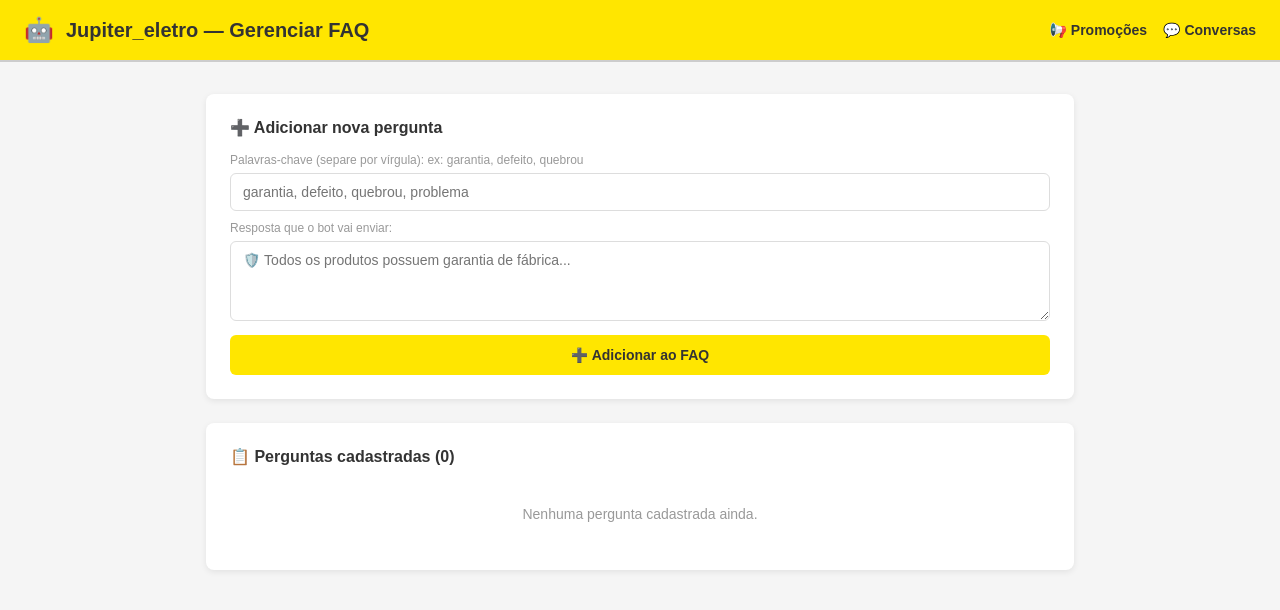
After one commit to GiovaniMN/ml-bot, a FastAPI app: template src/templates/faq.html in a window 1280 px wide. The commit adds this page. Shown: the top 610 px of the page. Run offline with FastAPI, Linux system fonts and the light colour scheme; the template is opened without the code that fills it, so the values that code supplies are empty.

Commit message:
feat: painel com gerenciamento de FAQ e conversas

```diff
--- a/src/main.py
+++ b/src/main.py
@@ -2,12 +2,16 @@ from fastapi import FastAPI
 from src.webhook import router as webhook_router
 from src.auth import router as auth_router
 from src.painel import router as painel_router
+from src.painel_faq import router as faq_router
+from src.painel_conversas import router as conversas_router
 
 app = FastAPI(title="Jupiter_eletro Bot")
 
 app.include_router(auth_router, prefix="/auth")
 app.include_router(webhook_router, prefix="/webhook")
 app.include_router(painel_router, prefix="/painel")
+app.include_router(faq_router, prefix="/painel/faq")
+app.include_router(conversas_router, prefix="/painel/conversas")
 
 @app.get("/")
 def health_check():
--- /dev/null
+++ b/src/templates/faq.html
@@ -0,0 +1,106 @@
+<!DOCTYPE html>
+<html lang="pt-br">
+<head>
+    <meta charset="UTF-8">
+    <title>Jupiter_eletro — FAQ</title>
+    <style>
+        * { box-sizing: border-box; margin: 0; padding: 0; }
+        body { font-family: Arial, sans-serif; background: #f5f5f5; }
+        .header {
+            background: #FFE600;
+            padding: 16px 24px;
+            display: flex;
+            align-items: center;
+            gap: 12px;
+            border-bottom: 2px solid #ccc;
+        }
+        .header h1 { font-size: 20px; color: #333; }
+        .nav { display: flex; gap: 16px; margin-left: auto; }
+        .nav a { text-decoration: none; color: #333; font-weight: bold; font-size: 14px; }
+        .nav a:hover { text-decoration: underline; }
+        .container { max-width: 900px; margin: 32px auto; padding: 0 16px; }
+        .card { background: white; border-radius: 8px; padding: 24px; margin-bottom: 24px; box-shadow: 0 2px 6px rgba(0,0,0,0.08); }
+        .card h2 { font-size: 16px; margin-bottom: 16px; color: #333; }
+        input[type="text"], textarea {
+            width: 100%; padding: 10px 12px;
+            border: 1px solid #ddd; border-radius: 6px;
+            font-size: 14px; font-family: Arial, sans-serif;
+            margin-bottom: 10px;
+        }
+        input[type="text"]:focus, textarea:focus { outline: none; border-color: #FFE600; }
+        textarea { height: 80px; resize: vertical; }
+        .btn { padding: 10px 20px; border: none; border-radius: 6px; cursor: pointer; font-size: 14px; font-weight: bold; }
+        .btn-add { background: #FFE600; color: #333; width: 100%; padding: 12px; }
+        .btn-add:hover { background: #f0d800; }
+        .btn-del { background: #fdecea; color: #c0392b; font-size: 12px; padding: 6px 12px; }
+        .btn-del:hover { background: #f5a9a9; }
+        .faq-item { border: 1px solid #eee; border-radius: 6px; padding: 16px; margin-bottom: 12px; }
+        .faq-item .palavras { font-size: 12px; color: #666; margin-bottom: 6px; }
+        .faq-item .palavras span {
+            background: #f0f0f0; padding: 2px 8px;
+            border-radius: 12px; margin-right: 4px; display: inline-block; margin-bottom: 4px;
+        }
+        .faq-item .resposta { font-size: 14px; color: #333; margin-bottom: 10px; }
+        .faq-item .acoes { display: flex; justify-content: flex-end; }
+        .alerta { padding: 12px 16px; border-radius: 6px; margin-bottom: 16px; font-size: 14px; }
+        .alerta.sucesso { background: #e6f9ee; color: #2d7a4f; border: 1px solid #a8e6c0; }
+        .alerta.erro { background: #fdecea; color: #c0392b; border: 1px solid #f5a9a9; }
+        .vazio { text-align: center; color: #999; padding: 24px; font-size: 14px; }
+        .dica { font-size: 12px; color: #999; margin-bottom: 6px; }
+    </style>
+</head>
+<body>
+<div class="header">
+    <span style="font-size: 24px;">🤖</span>
+    <h1>Jupiter_eletro — Gerenciar FAQ</h1>
+    <div class="nav">
+        <a href="/painel">📢 Promoções</a>
+        <a href="/painel/conversas">💬 Conversas</a>
+    </div>
+</div>
+
+<div class="container">
+    {% if mensagem_sucesso %}
+    <div class="alerta sucesso">✅ {{ mensagem_sucesso }}</div>
+    {% endif %}
+    {% if mensagem_erro %}
+    <div class="alerta erro">❌ {{ mensagem_erro }}</div>
+    {% endif %}
+
+    <div class="card">
+        <h2>➕ Adicionar nova pergunta</h2>
+        <form method="POST" action="/painel/faq/adicionar">
+            <p class="dica">Palavras-chave (separe por vírgula): ex: garantia, defeito, quebrou</p>
+            <input type="text" name="perguntas" placeholder="garantia, defeito, quebrou, problema" required>
+            <p class="dica">Resposta que o bot vai enviar:</p>
+            <textarea name="resposta" placeholder="🛡️ Todos os produtos possuem garantia de fábrica..." required></textarea>
+            <button type="submit" class="btn btn-add">➕ Adicionar ao FAQ</button>
+        </form>
+    </div>
+
+    <div class="card">
+        <h2>📋 Perguntas cadastradas ({{ itens|length }})</h2>
+        {% if itens %}
+            {% for item in itens %}
+            <div class="faq-item">
+                <div class="palavras">
+                    {% for p in item.perguntas %}
+                    <span>{{ p }}</span>
+                    {% endfor %}
+                </div>
+                <div class="resposta">{{ item.resposta }}</div>
+                <div class="acoes">
+                    <form method="POST" action="/painel/faq/remover">
+                        <input type="hidden" name="id" value="{{ item.id }}">
+                        <button type="submit" class="btn btn-del" onclick="return confirm('Remover esta pergunta?')">🗑️ Remover</button>
+                    </form>
+                </div>
+            </div>
+            {% endfor %}
+        {% else %}
+        <div class="vazio">Nenhuma pergunta cadastrada ainda.</div>
+        {% endif %}
+    </div>
+</div>
+</body>
+</html>
--- a/src/templates/painel.html
+++ b/src/templates/painel.html
@@ -110,6 +110,10 @@
 <div class="header">
     <span style="font-size: 24px;">🤖</span>
     <h1>Jupiter_eletro — Painel de Promoções</h1>
+    <div style="display:flex;gap:16px;margin-left:auto;">
+        <a href="/painel/faq" style="text-decoration:none;color:#333;font-weight:bold;font-size:14px;">❓ FAQ</a>
+        <a href="/painel/conversas" style="text-decoration:none;color:#333;font-weight:bold;font-size:14px;">💬 Conversas</a>
+    </div>
 </div>
 
 <div class="container">
```
Also changed, not shown: src/faq.py (+15 -27 lines), src/faq_data.json (added, +32 -0 lines), src/painel_conversas.py (added, +24 -0 lines), src/painel_faq.py (added, +45 -0 lines), src/templates/conversas.html (added, +76 -0 lines).
